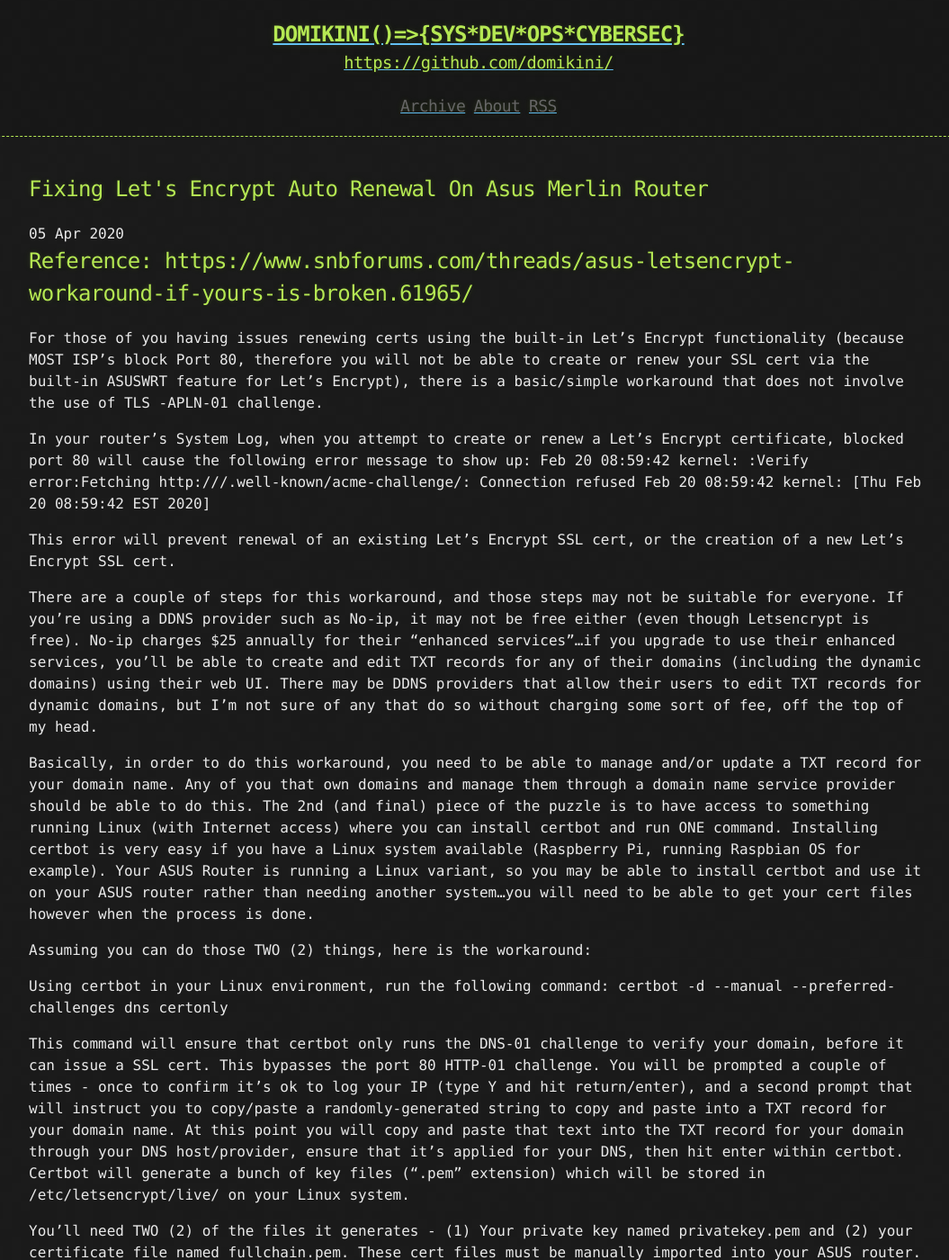
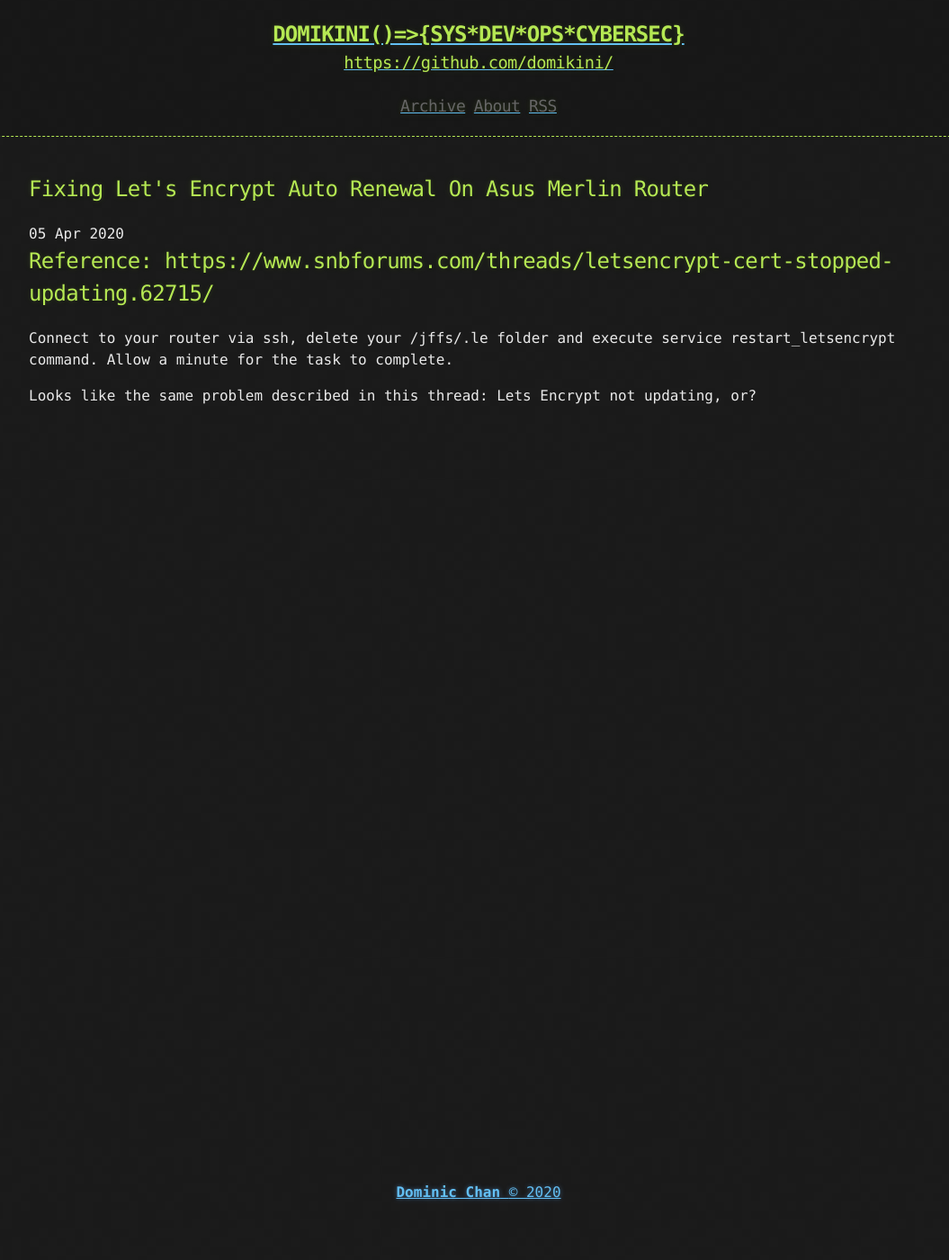
Before and after one commit to domikini/domikini.github.io, a Jekyll site: the page built from _posts/2020-04-05-Fixing-let's-encrypt-auto-renewal-on-ASUS-Merlin-router.md, in a window 1280 px wide and 1400 px high. Shown: the whole window at 90% size, without its empty margins (108-1163 px from the left). Built offline with Jekyll 4.4.1, drawn with Linux system fonts in a browser that asks for light colours; some of the changed text lies outside the part shown.

Commit message:
Update 2020-04-05-Fixing-let's-encrypt-auto-renewal-on-ASUS-Merlin-router.md

```diff
--- a/_posts/2020-04-05-Fixing-let's-encrypt-auto-renewal-on-ASUS-Merlin-router.md
+++ b/_posts/2020-04-05-Fixing-let's-encrypt-auto-renewal-on-ASUS-Merlin-router.md
@@ -1,30 +1,5 @@
-## Reference: https://www.snbforums.com/threads/asus-letsencrypt-workaround-if-yours-is-broken.61965/
+## Reference: https://www.snbforums.com/threads/letsencrypt-cert-stopped-updating.62715/
 
-For those of you having issues renewing certs using the built-in Let's Encrypt functionality (because MOST ISP's block Port 80, therefore you will not be able to create or renew your SSL cert via the built-in ASUSWRT feature for Let's Encrypt), there is a basic/simple workaround that does not involve the use of TLS -APLN-01 challenge.
+Connect to your router via ssh, delete your /jffs/.le folder and execute service restart_letsencrypt command. Allow a minute for the task to complete.
 
-In your router's System Log, when you attempt to create or renew a Let's Encrypt certificate, blocked port 80 will cause the following error message to show up:
-Feb 20 08:59:42 kernel: <your-domain-name>:Verify error:Fetching http://<your-domain-name>/.well-known/acme-challenge/<random-characters>: Connection refused
-Feb 20 08:59:42 kernel: [Thu Feb 20 08:59:42 EST 2020]
-
-This error will prevent renewal of an existing Let's Encrypt SSL cert, or the creation of a new Let's Encrypt SSL cert.
-
-There are a couple of steps for this workaround, and those steps may not be suitable for everyone. If you're using a DDNS provider such as No-ip, it may not be free either (even though Letsencrypt is free). No-ip charges $25 annually for their "enhanced services"...if you upgrade to use their enhanced services, you'll be able to create and edit TXT records for any of their domains (including the dynamic domains) using their web UI. There may be DDNS providers that allow their users to edit TXT records for dynamic domains, but I'm not sure of any that do so without charging some sort of fee, off the top of my head.
-
-Basically, in order to do this workaround, you need to be able to manage and/or update a TXT record for your domain name. Any of you that own domains and manage them through a domain name service provider should be able to do this. The 2nd (and final) piece of the puzzle is to have access to something running Linux (with Internet access) where you can install certbot and run ONE command. Installing certbot is very easy if you have a Linux system available (Raspberry Pi, running Raspbian OS for example). Your ASUS Router is running a Linux variant, so you may be able to install certbot and use it on your ASUS router rather than needing another system...you will need to be able to get your cert files however when the process is done.
-
-Assuming you can do those TWO (2) things, here is the workaround:
-
-Using certbot in your Linux environment, run the following command:
-certbot -d <your-domain-name-goes-here> --manual --preferred-challenges dns certonly
-
-This command will ensure that certbot only runs the DNS-01 challenge to verify your domain, before it can issue a SSL cert. This bypasses the port 80 HTTP-01 challenge. You will be prompted a couple of times - once to confirm it's ok to log your IP (type Y and hit return/enter), and a second prompt that will instruct you to copy/paste a randomly-generated string to copy and paste into a TXT record for your domain name. At this point you will copy and paste that text into the TXT record for your domain through your DNS host/provider, ensure that it's applied for your DNS, then hit enter within certbot. Certbot will generate a bunch of key files (".pem" extension) which will be stored in /etc/letsencrypt/live/<your-domain-name> on your Linux system.
-
-You'll need TWO (2) of the files it generates - (1) Your private key named privatekey.pem and (2) your certificate file named fullchain.pem. These cert files must be manually imported into your ASUS router.
-
-Within ASUSWRT, you will need to manually import BOTH of those files - this is found in your WAN > DDNS settings. Select Import Your Own Certificate, Choose to UPLOAD, and you'll be prompted for both cert files. Click the Apply button and voila, you're done. The router admin page should load in virtually any browser from any location without throwing security errors when you visit via the https://<your-domain>:8443 link.
-
-Let's Encrypt certs expire every 3 months, so you'll need to renew your cert via Certbot before it expires, then manually import into your ASUS router. Until ASUS incorporates something to get around the port 80 issues, or Let's Encrypt changes their SSL cert generation policies, the built-in Let's Encrypt feature will not work properly for anyone with an ISP prohibiting port 80 inbound.
-
-Of course, there are other ways to go about obtaining your own SSL cert files without going through any of the steps above, but it'll likely cost $$$. The least expensive method of obtaining a SSL certificate is to first (1) own your own domain name, then (2) obtain your SSL certificate from Let's Encrypt (they expire every 90 days but are free). The other method (more complex, but likely no cost) is to install another ACME client (on a Linux system) that can fetch certs from Let's Encrypt via TLS-APLN-01 challenge, which would not require the use of port 80. There's one called Lego on Github that supports TLS-APLN-01.
-
-** You could also redirect port 80 to another port (such as 8443, your router's WAN UI) via your DNS provider and skip pretty much all the steps mentioned above, and use the built-in Let's Encrypt feature of your ASUS router.
+Looks like the same problem described in this thread: Lets Encrypt not updating, or?
```
